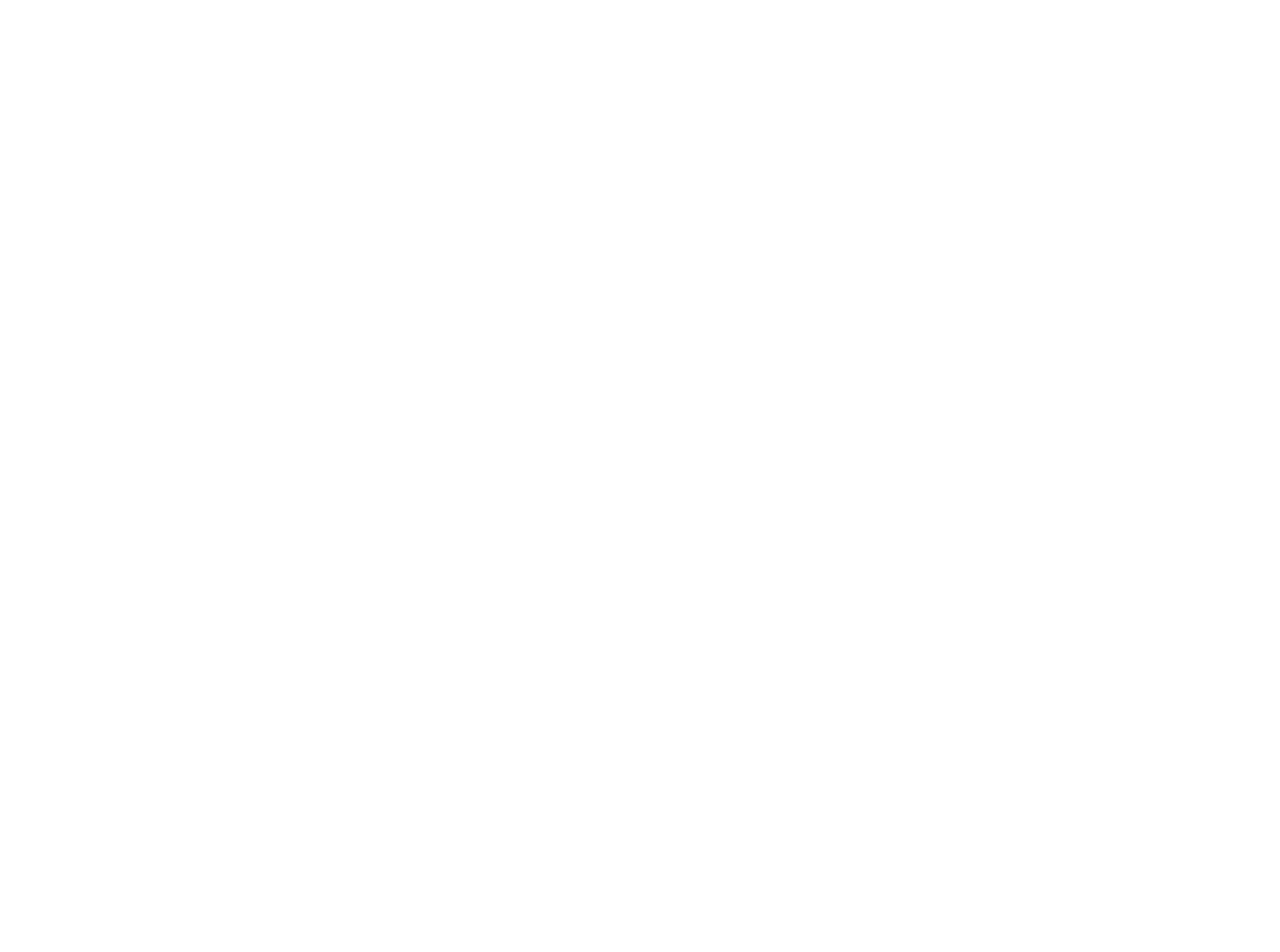
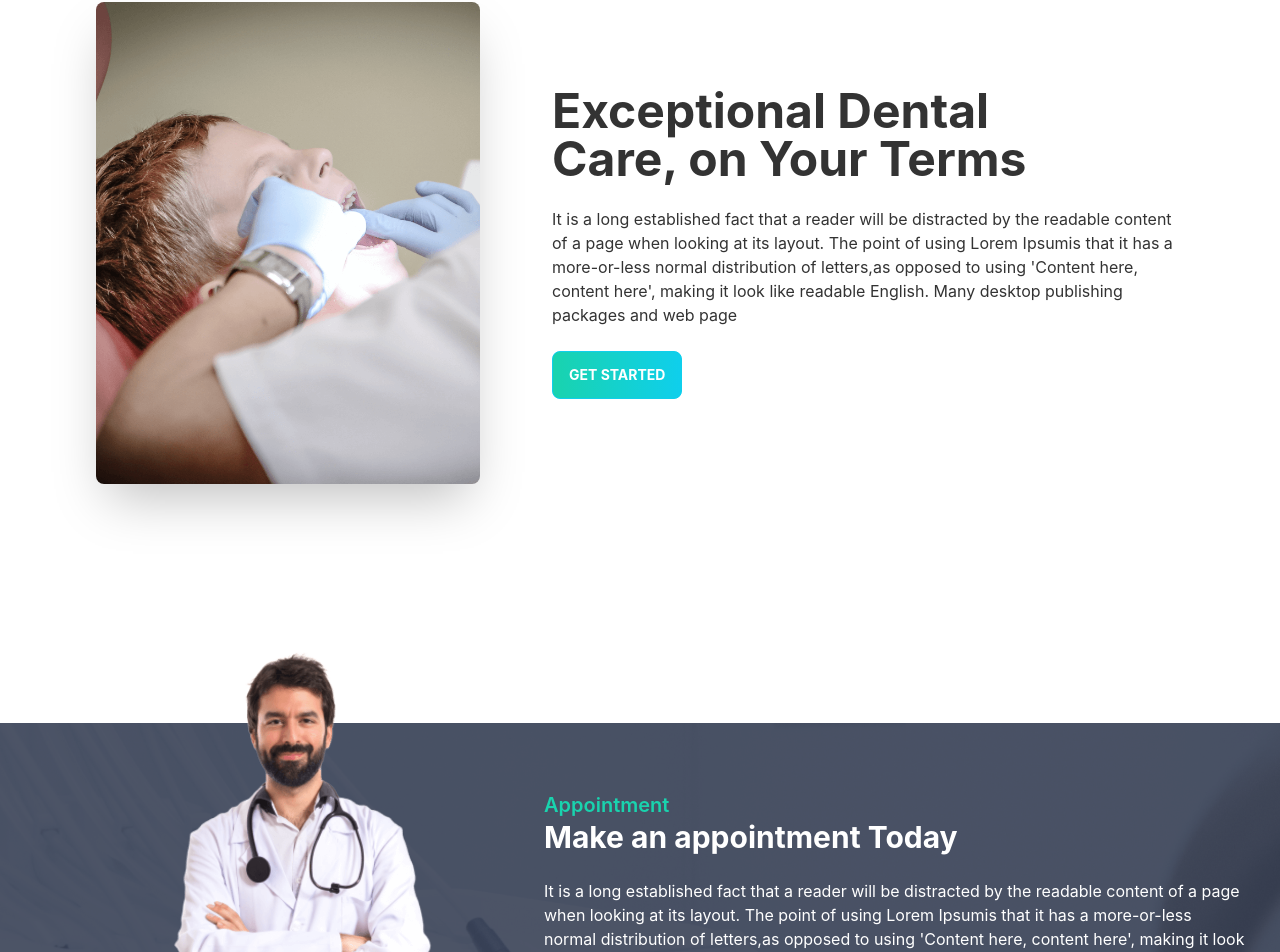
Before and after one commit to AryanPiash/doctors-portal, a React (Create React App) app: page / in a window 1280 px wide. Shown: the part 1840-2792 px from the top of the page. Before the commit the page ends 1683 px from the top, so only its background shows below. Built offline with nearby package versions, Linux system fonts and the light colour scheme.

Commit message:
added services and testimonial patients review section

```diff
--- a/src/Pages/Home/Banner.js
+++ b/src/Pages/Home/Banner.js
@@ -4,7 +4,7 @@
 
 const Banner = () => {
     return (
-        <div className="hero min-h-screen">
+        <div className="hero min-h-screen px-12">
             <div className="hero-content flex-col lg:flex-row-reverse">
                 <img src={chair} className="max-w-sm rounded-lg shadow-2xl" alt='' />
                 <div>
--- /dev/null
+++ b/src/Pages/Home/DentalCare.js
@@ -0,0 +1,21 @@
+import React from 'react';
+import treatment from '../../assets/images/treatment.png'
+
+const DentalCare = () => {
+    return (
+        <div className="hero min-h-screen px-20">
+            <div className="hero-content flex-col lg:flex-row">
+                <img src={treatment} className="max-w-sm rounded-lg shadow-2xl" alt='' />
+
+                <div className='pl-14'>
+                    <h1 className="text-5xl font-bold">Exceptional Dental <br /> Care, on Your Terms</h1>
+                    <p className="py-6">It is a long established fact that a reader will be distracted by the readable content of a page when looking at its layout. The point of using Lorem Ipsumis that it has a more-or-less normal distribution of letters,as opposed to using 'Content here, content here', making it look like readable English. Many desktop publishing packages and web page</p>
+
+                    <button className="btn btn-primary uppercase text-white font-bold bg-gradient-to-r from-secondary to-primary">Get Started</button>
+                </div>
+            </div>
+        </div>
+    );
+};
+
+export default DentalCare;
--- a/src/Pages/Home/Home.js
+++ b/src/Pages/Home/Home.js
@@ -1,14 +1,20 @@
 import React from 'react';
 import Banner from './Banner';
+import DentalCare from './DentalCare';
 import Info from './Info';
+import MakeAppointment from './MakeAppointment';
 import Services from './Services';
+import Testimonial from './Testimonial';
 
 const Home = () => {
     return (
-        <div className='px-12'>
+        <div>
             <Banner></Banner>
             <Info></Info>
             <Services></Services>
+            <DentalCare></DentalCare>
+            <MakeAppointment></MakeAppointment>
+            <Testimonial></Testimonial>
         </div>
     );
 };
--- a/src/Pages/Home/Info.js
+++ b/src/Pages/Home/Info.js
@@ -6,7 +6,7 @@
 
 const Info = () => {
     return (
-        <div className='grid grid-cols-1 lg:grid-cols-3 gap-5 mb-5'>
+        <div className='grid grid-cols-1 lg:grid-cols-3 gap-5 mb-5 px-12    '>
             <InfoCard
                 cardTitle='Opening Hours' description='Brooklyn, NY 10036, United States' img={clock} cardBg='bg-gradient-to-r from-secondary to-primary'></InfoCard>
             <InfoCard
--- a/src/Pages/Home/InfoCard.js
+++ b/src/Pages/Home/InfoCard.js
@@ -3,7 +3,7 @@
 const InfoCard = ({cardTitle,description,img,cardBg}) => {
     return (
         <div className={`card lg:card-side bg-base-100 shadow-xl ${cardBg}`}>
-            <figure className='pl-4'>
+            <figure className='pl-4 pt-4'>
                 <img src={img} alt="Album"/>
             </figure>
             <div className="card-body text-white">
--- /dev/null
+++ b/src/Pages/Home/MakeAppointment.js
@@ -0,0 +1,23 @@
+import React from 'react';
+import doctor from '../../assets/images/doctor.png'
+import appointment from '../../assets/images/appointment.png'
+
+
+const MakeAppointment = () => {
+    return (
+        <div className="mt-20 mb-12 px-8" style={{background: `url(${appointment})`}}>
+            <div className="flex justify-center items-center">
+                <img src={doctor} className="max-w-lg mt-[-120px] hidden lg:block" alt=''/>
+                <div>
+                    <h4 className='text-xl text-secondary font-semibold'>Appointment</h4>
+                    <h1 className="text-3xl font-bold text-white">Make an appointment Today</h1>
+                    <p className="py-6 text-white">It is a long established fact that a reader will be distracted by the readable content of a page when looking at its layout. The point of using Lorem Ipsumis that it has a more-or-less normal distribution of letters,as opposed to using 'Content here, content here', making it look like readable English. Many desktop publishing packages and web page</p>
+
+                    <button className="btn btn-primary uppercase text-white font-bold bg-gradient-to-r from-secondary to-primary">Get Started</button>
+                </div>
+            </div>
+        </div>
+    );
+};
+
+export default MakeAppointment;
--- /dev/null
+++ b/src/Pages/Home/Review.js
@@ -0,0 +1,26 @@
+import React from 'react';
+
+const Review = ({ review }) => {
+    const { img, name, description, location } = review
+    return (
+        <div class="card bg-base-100 shadow-xl">
+            <div class="card-body">
+                <p>{description}</p>
+
+                <div class="flex items-center mt-4">
+                    <div class="avatar">
+                        <div class="w-20 rounded-full ring ring-secondary ring-offset-base-100 mr-4">
+                            <img src={img} alt='' />
+                        </div>
+                    </div>
+                    <div>
+                        <h5>{name}</h5>
+                        <p>{location}</p>
+                    </div>
+                </div>
+            </div>
+        </div>
+    );
+};
+
+export default Review;
--- a/src/Pages/Home/Services.js
+++ b/src/Pages/Home/Services.js
@@ -27,7 +27,7 @@
     ]
 
     return (
-        <div className='py-20'>
+        <div className='py-20 px-12'>
             <div className='text-center'>
                 <h3 className='text-secondary font-bold uppercase text-xl'>Our Services</h3>
                 <h2 className='text-3xl'>Services We Provide</h2>
--- /dev/null
+++ b/src/Pages/Home/Testimonial.js
@@ -0,0 +1,58 @@
+import React from 'react';
+import quote from '../../assets/icons/quote.svg'
+import people1 from '../../assets/images/people1.png'
+import people2 from '../../assets/images/people2.png'
+import people3 from '../../assets/images/people3.png'
+import Review from './Review';
+
+
+const Testimonial = () => {
+    const reviews = [
+        {
+            _id: 1,
+            img: people1,
+            name: 'Winson Herry',
+            description: 'It is a long established fact that by the readable content of a lot layout. The point of using Lorem a more-or-less normal distribu to using Content here, content',
+            location: 'California'
+        },
+        {
+            _id: 2,
+            img: people2,
+            name: 'Zulfiker Dwon',
+            description: 'It is a long established fact that by the readable content of a lot layout. The point of using Lorem a more-or-less normal distribu to using Content here, content',
+            location: 'California'
+        },
+        {
+            _id: 3,
+            img: people3,
+            name: 'Lisa Martinez',
+            description: 'It is a long established fact that by the readable content of a lot layout. The point of using Lorem a more-or-less normal distribu to using Content here, content',
+            location: 'California'
+        },
+    ]
+    return (
+        <div className='my-12'>
+            <div className='flex justify-between items-center px-8'>
+                <div>
+                    <h3 className='text-secondary text-xl font-semibold'>Testimonial</h3>
+                    <h2 className='text-3xl'>What Our Patients Says</h2>
+                </div>
+                <div>
+                    <img className='w-24 lg:w-48' src={quote}alt="" />
+                </div>
+            </div>
+                 {/* Reviews */}
+            <div className='grid grid-cols-1 lg:grid-cols-3 gap-5 px-8 pt-20'>
+                {
+                    reviews.map(review => <Review
+                    key={review._id}
+                    review={review}
+                    ></Review>)
+                }
+            </div>
+
+        </div>
+    );
+};
+
+export default Testimonial;
```
